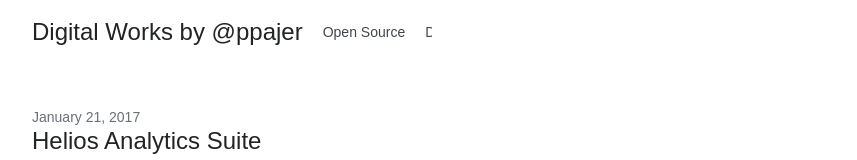
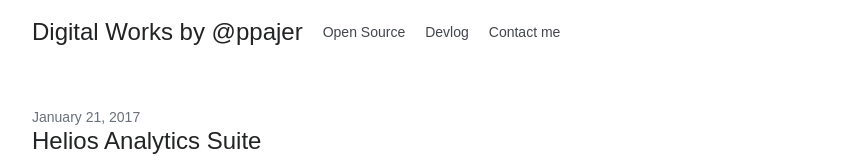
Before and after one commit to ppajer/ppajer.github.io, a plain HTML site: page blog/helios-analytics/index.html in a window 1280 px wide. Shown: the top 160 px of the page, without its empty margins (208-1065 px from the left). Drawn offline with nearby package versions, Linux system fonts and the light colour scheme.

```diff
--- a/blog/helios-analytics/index.html
+++ b/blog/helios-analytics/index.html
@@ -22,11 +22,7 @@
         <a class="nav-item" href="/contact/">Contact me</a>
 
       </div>
-      <div class="nav-right">
-        <nav class="nav-item level is-mobile">
 
-        </nav>
-      </div>
     </nav>
   </div>
 </section>
```
Also changed, not shown: blog/index.html (+0 -4 lines), blog/node-modules/index.html (+0 -4 lines), blog/optimization-toolkits/index.html (+0 -4 lines), contact/index.html (+0 -4 lines), index.html (+0 -4 lines), open-source/helios-analytics-javascript/index.html (+0 -4 lines), open-source/index.html (+0 -4 lines), open-source/node-modules-manager/index.html (+0 -4 lines), open-source/node-wcjs-keybindings/index.html (+0 -4 lines), open-source/resource-loader-js/index.html (+0 -4 lines), open-source/stylesheet-manager-php/index.html (+0 -4 lines).
